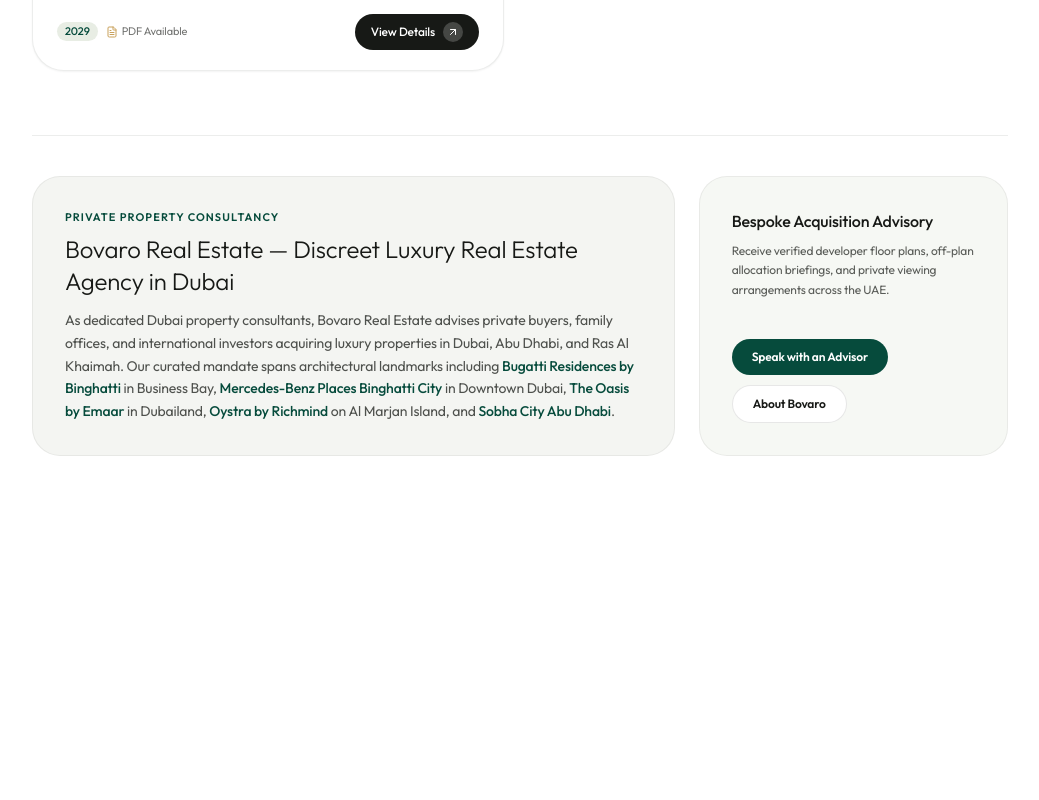
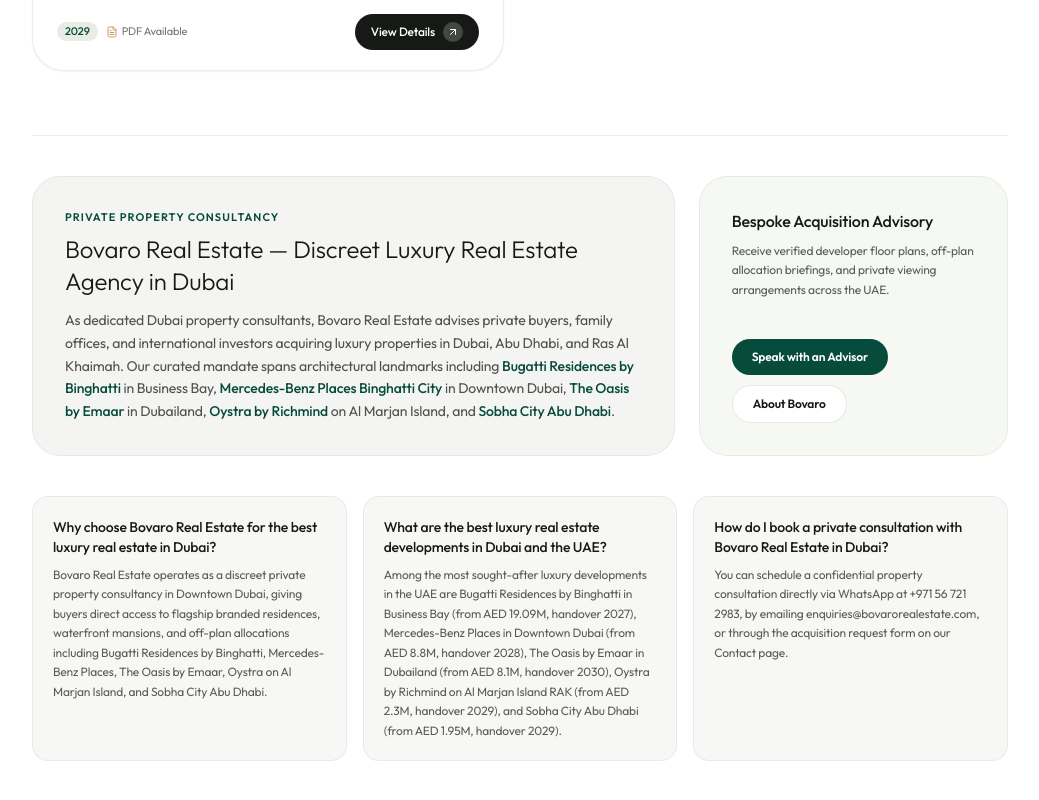
Before and after one commit to ibmoore04/bovaro-real-estate, a Next.js app: page / in a window 1280 px wide. Shown: the part 1828-2628 px from the top of the page, without its empty margins (120-1159 px from the left). Before the commit the page ends 2396 px from the top, so only its background shows below. Built offline with nearby package versions, Linux system fonts and the light colour scheme; no server answers.

Commit message:
feat(seo): optimize homepage metadata, headings, and FAQ schema for Best Real Estate in Dubai queries

```diff
--- a/src/app/page.tsx
+++ b/src/app/page.tsx
@@ -4,15 +4,40 @@ import { TopBar } from "@/components/navigation/TopBar";
 import { FloatingNavDock } from "@/components/navigation/FloatingNavDock";
 import { PropertyDiscoveryView } from "@/features/projects/components/PropertyDiscoveryView";
 import { generatePageMetadata } from "@/lib/seo";
+import { getFaqJsonLd } from "@/lib/jsonld";
+
+const homepageFaqs = [
+  {
+    question:
+      "Why choose Bovaro Real Estate for the best luxury real estate in Dubai?",
+    answer:
+      "Bovaro Real Estate operates as a discreet private property consultancy in Downtown Dubai, giving buyers direct access to flagship branded residences, waterfront mansions, and off-plan allocations including Bugatti Residences by Binghatti, Mercedes-Benz Places, The Oasis by Emaar, Oystra on Al Marjan Island, and Sobha City Abu Dhabi.",
+  },
+  {
+    question:
+      "What are the best luxury real estate developments in Dubai and the UAE?",
+    answer:
+      "Among the most sought-after luxury developments in the UAE are Bugatti Residences by Binghatti in Business Bay (from AED 19.09M, handover 2027), Mercedes-Benz Places in Downtown Dubai (from AED 8.8M, handover 2028), The Oasis by Emaar in Dubailand (from AED 8.1M, handover 2030), Oystra by Richmind on Al Marjan Island RAK (from AED 2.3M, handover 2029), and Sobha City Abu Dhabi (from AED 1.95M, handover 2029).",
+  },
+  {
+    question:
+      "How do I book a private consultation with Bovaro Real Estate in Dubai?",
+    answer:
+      "You can schedule a confidential property consultation directly via WhatsApp at +971 56 721 2983, by emailing enquiries@bovarorealestate.com, or through the acquisition request form on our Contact page.",
+  },
+];
 
 export const metadata: Metadata = generatePageMetadata({
   title:
-    "Bovaro Real Estate | Luxury Real Estate Agency & Property Consultants in Dubai",
+    "Bovaro Real Estate | Best Luxury Real Estate Agency & Property Consultants in Dubai",
   description:
-    "Bovaro Real Estate is a premier real estate agency in Dubai offering discreet property consultancy for luxury properties, branded sky mansions, and waterfront villas across Dubai, Abu Dhabi, and Ras Al Khaimah.",
+    "Discover the best real estate in Dubai with Bovaro Real Estate. Premier Dubai property consultants representing Bugatti Residences, Mercedes-Benz Places, The Oasis by Emaar, Oystra RAK, and Sobha City Abu Dhabi.",
   path: "/",
   keywords: [
     "Bovaro Real Estate",
+    "Best real estate in Dubai",
+    "Best real estate company in Dubai",
+    "Best real estate agency in Dubai",
     "Real estate agency in Dubai",
     "Luxury real estate in Dubai",
     "Dubai property consultants",
@@ -21,15 +46,25 @@ export const metadata: Metadata = generatePageMetadata({
 });
 
 export default function HomePage() {
+  const faqJsonLd = getFaqJsonLd(homepageFaqs);
+
   return (
     <div className="min-h-screen bg-pure-white flex flex-col">
+      {faqJsonLd && (
+        <script
+          type="application/ld+json"
+          dangerouslySetInnerHTML={{
+            __html: JSON.stringify(faqJsonLd),
+          }}
+        />
+      )}
       <TopBar />
       <main className="flex-1">
         <PropertyDiscoveryView
           eyebrow="Bovaro Private Client Portal"
           heading="Welcome home"
-          seoSubtitle="Bovaro Real Estate: Luxury Real Estate Agency & Property Consultants in Dubai, Abu Dhabi & Ras Al Khaimah"
-          gridHeading="Signature Luxury Properties in Dubai, Ras Al Khaimah & Abu Dhabi"
+          seoSubtitle="Bovaro Real Estate: Best Luxury Real Estate in Dubai, Abu Dhabi & Ras Al Khaimah"
+          gridHeading="Best Luxury Real Estate Developments in Dubai, Ras Al Khaimah & Abu Dhabi"
         >
           {/* Server-Rendered Commercial & Advisory Context */}
           <section
@@ -120,6 +155,23 @@ export default function HomePage() {
                 </div>
               </aside>
             </div>
+
+            {/* Homepage FAQ Section matching ProjectDetailView styling */}
+            <div className="mt-10 grid grid-cols-1 md:grid-cols-3 gap-4">
+              {homepageFaqs.map((faq, index) => (
+                <article
+                  key={index}
+                  className="p-5 rounded-2xl bg-light-grey/70 border border-charcoal/6"
+                >
+                  <h3 className="text-xs sm:text-sm font-medium text-charcoal">
+                    {faq.question}
+                  </h3>
+                  <p className="mt-2 text-xs text-charcoal/70 leading-relaxed">
+                    {faq.answer}
+                  </p>
+                </article>
+              ))}
+            </div>
           </section>
         </PropertyDiscoveryView>
       </main>
--- a/src/data/site.ts
+++ b/src/data/site.ts
@@ -93,6 +93,9 @@ export const siteConfig = {
   ],
   keywords: [
     "Bovaro Real Estate",
+    "Best real estate in Dubai",
+    "Best real estate company in Dubai",
+    "Best real estate agency in Dubai",
     "Real estate agency in Dubai",
     "Luxury real estate in Dubai",
     "Dubai property consultants",
```
